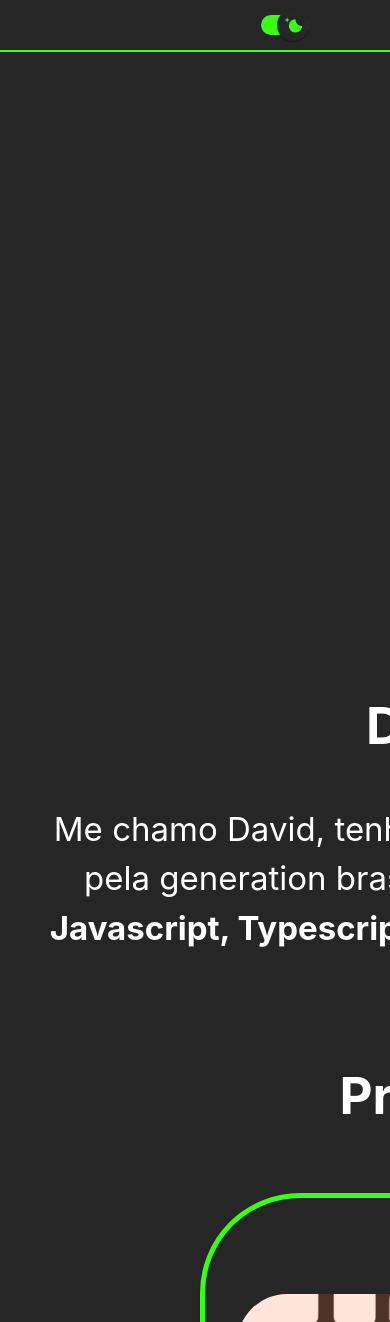
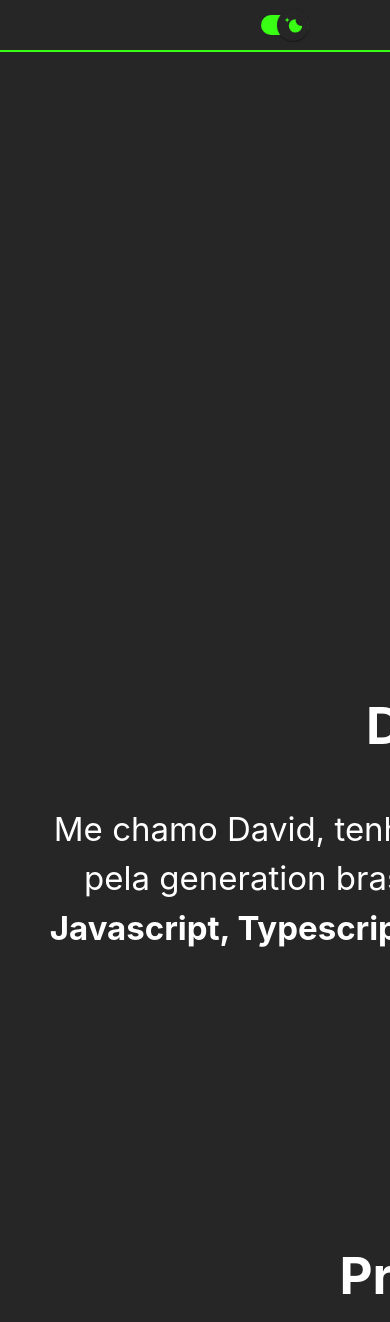
Before and after one commit to davidbalzarini/portifolio, a React (Vite) app: page / in a window 390 px wide. Shown: the top 1322 px of the page. Built offline with nearby package versions, Linux system fonts and the light colour scheme.

Commit message:
atualização

```diff
--- a/src/paginas/Inicio/Inicio.css
+++ b/src/paginas/Inicio/Inicio.css
@@ -192,7 +192,7 @@ html{
     }
     .top{
         margin-left: 100px;
-        margin-top: -180px;
+        margin-top: 0px;
     }
 }
 @media(max-width: 325px){
```
